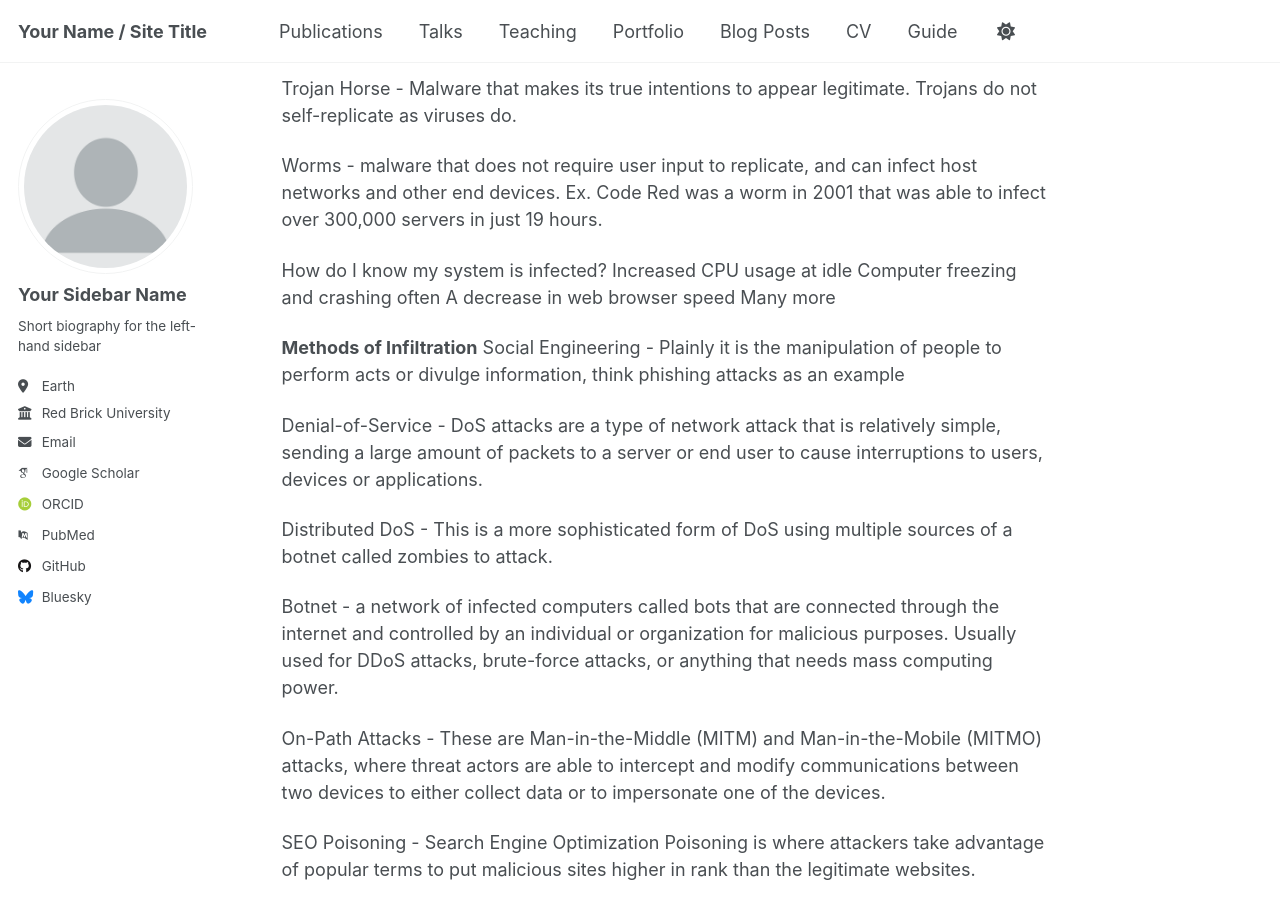
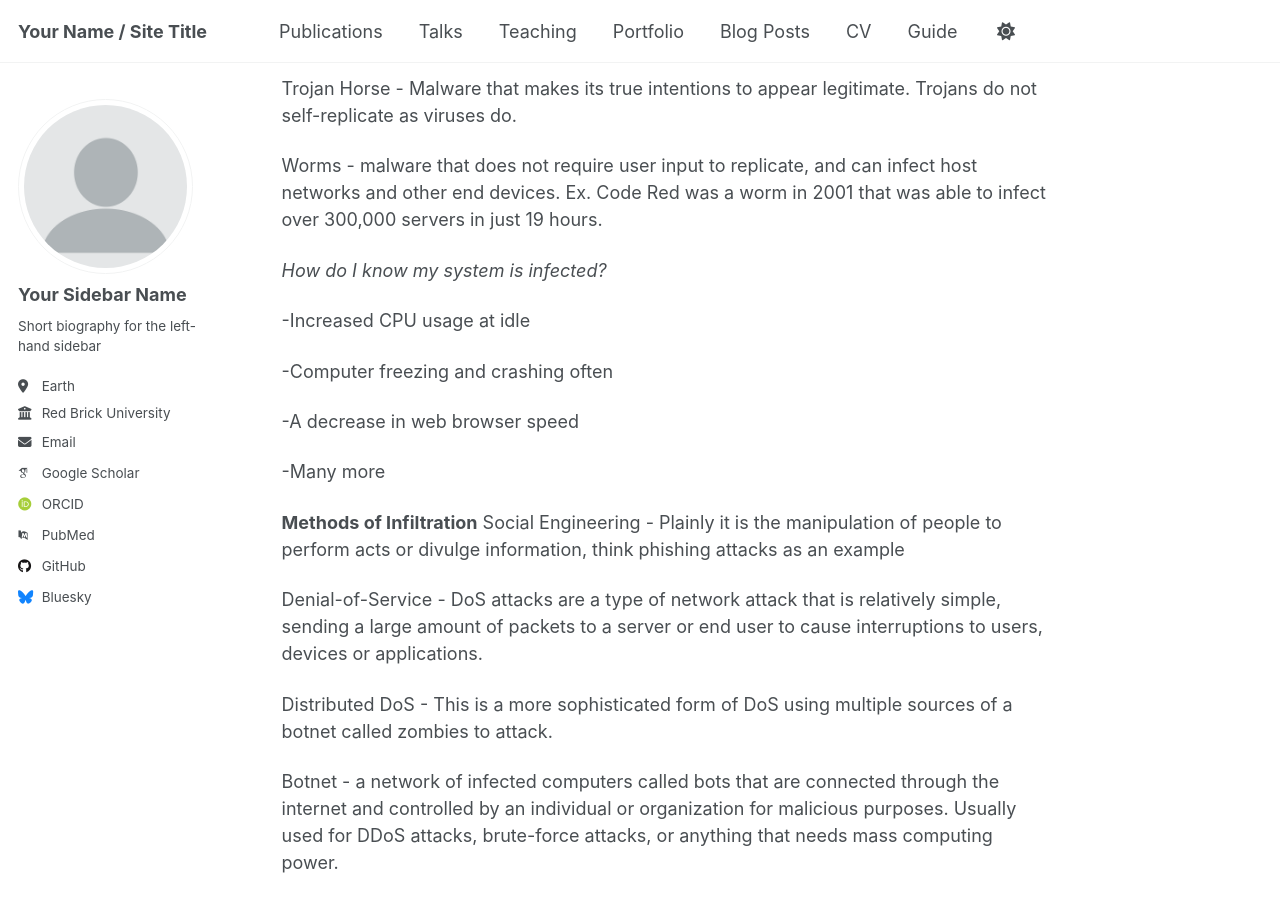
Before and after one commit to CEllefson/CEllefson.github.io, a Jekyll site: the page built from cybr-1100-security-awareness/Week-03/Assignment 4 - Playbook Deliverable.md, in a window 1280 px wide and 900 px high, scrolled down 781 px. Built offline with Jekyll 4.4.1, drawn with Linux system fonts in a browser that asks for light colours; some web fonts are replaced; our own code applies the rules of GitHub Pages for plain Markdown files; a script that is not in the unit is left out.

```diff
--- a/cybr-1100-security-awareness/Week-03/Assignment 4 - Playbook Deliverable.md
+++ b/cybr-1100-security-awareness/Week-03/Assignment 4 - Playbook Deliverable.md
@@ -23,11 +23,16 @@ Trojan Horse - Malware that makes its true intentions to appear legitimate. Troj
 
 Worms - malware that does not require user input to replicate, and can infect host networks and other end devices. Ex. Code Red was a worm in 2001 that was able to infect over 300,000 servers in just 19 hours.
 
-How do I know my system is infected?
-Increased CPU usage at idle
-Computer freezing and crashing often
-A decrease in web browser speed
-Many more
+_How do I know my system is infected?_
+
+ -Increased CPU usage at idle
+
+ -Computer freezing and crashing often
+
+ -A decrease in web browser speed
+
+ -Many more
+
 
 **Methods of Infiltration**
 Social Engineering - Plainly it is the manipulation of people to perform acts or divulge information, think phishing attacks as an example
```
